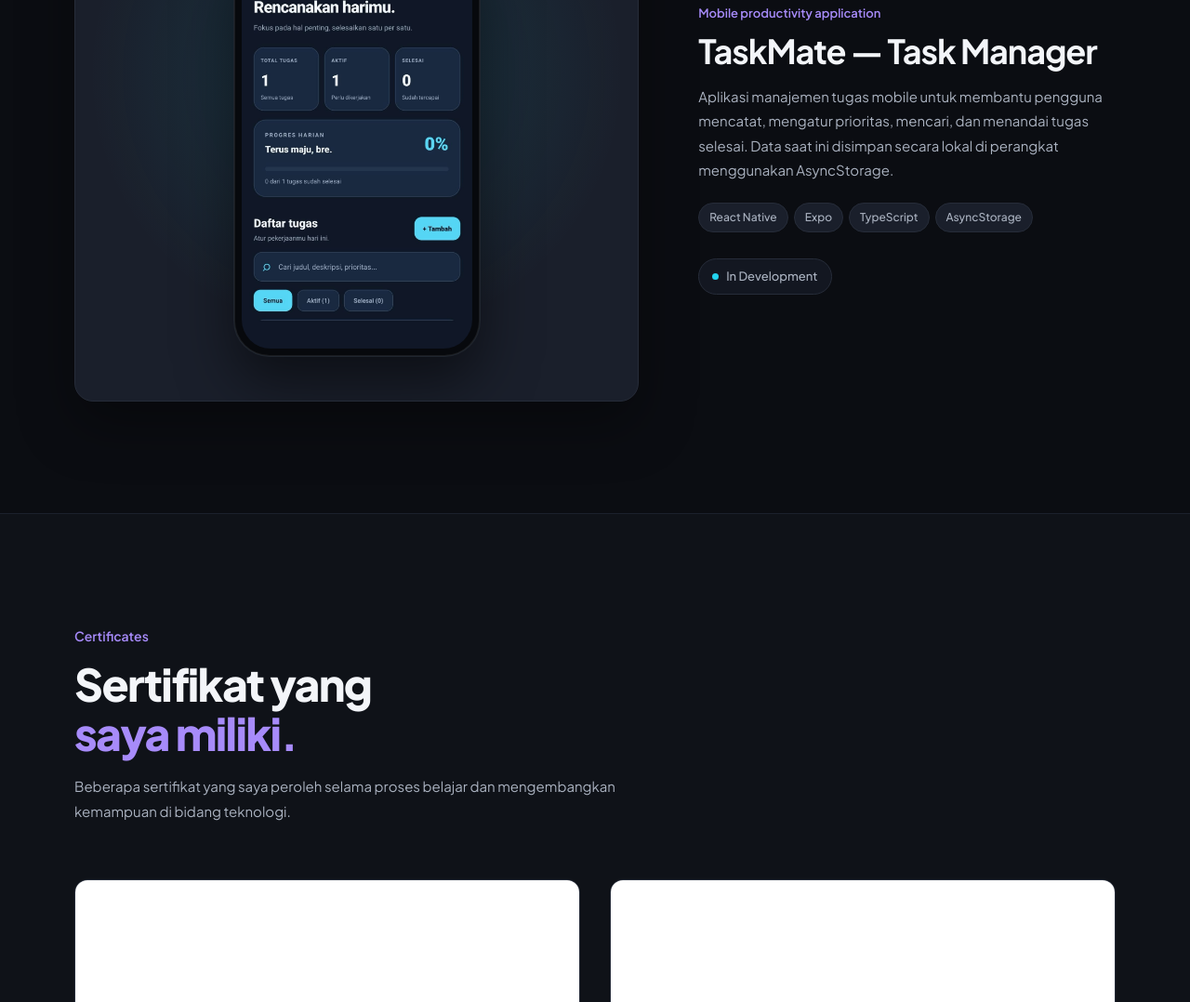
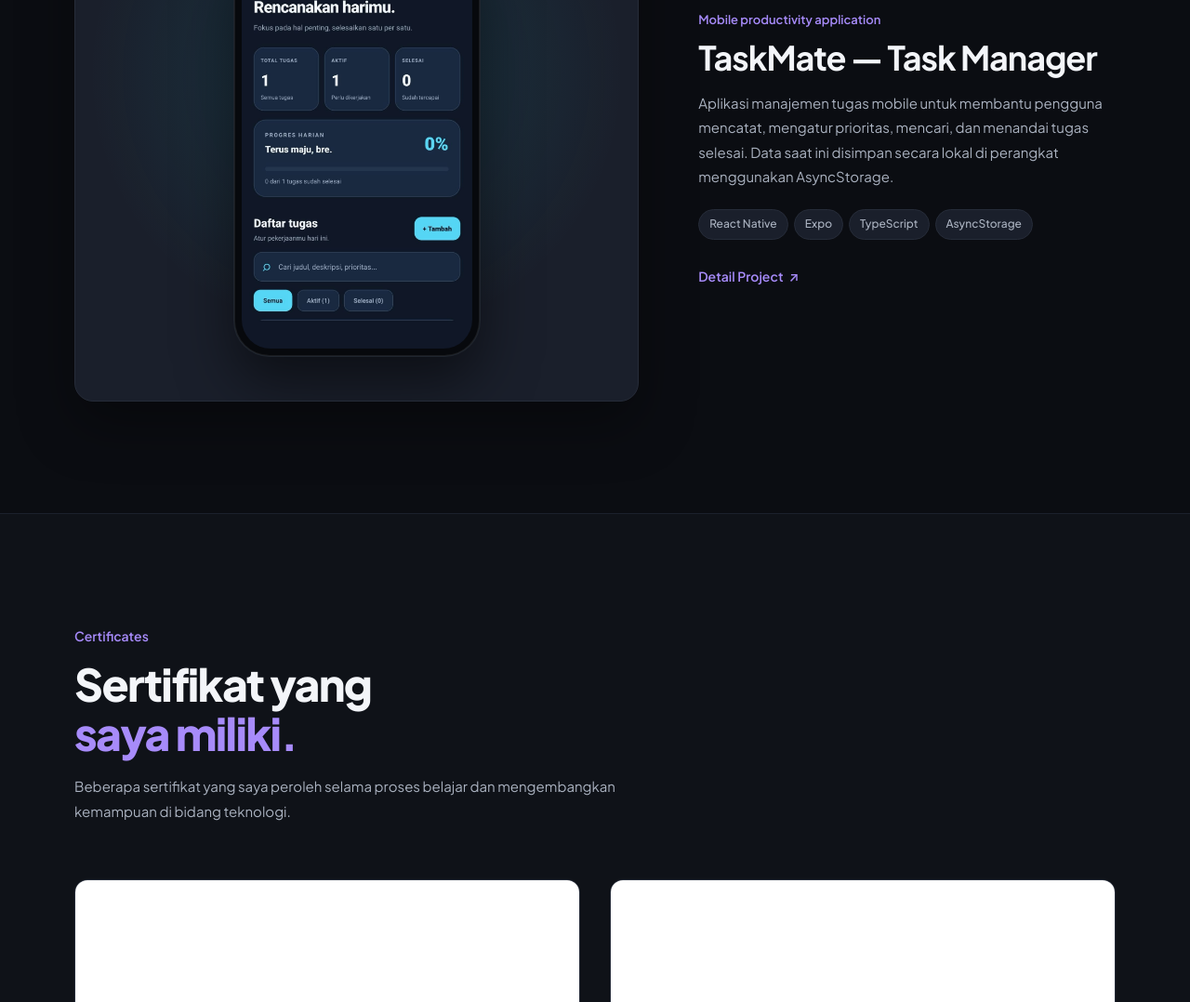
Before and after one commit to abdur135/portofolio, a plain HTML site: page index.html in a window 1280 px wide. Shown: the part 4658-5736 px from the top of the page at 93% size. Drawn offline with Linux system fonts and the light colour scheme.

Commit message:
+ proyek

```diff
--- a/index.html
+++ b/index.html
@@ -612,7 +612,6 @@
                             </a>
 
                         </div>
-
                     </div>
 
                 </article>
@@ -707,7 +706,11 @@
                             <span>React Native</span><span>Expo</span><span>TypeScript</span><span>AsyncStorage</span>
                         </div>
                         <div class="project-links">
-                            <span class="project-link project-status">In Development</span>
+
+                            <a href="https://github.com/abdur135/TaskMate" class="project-link secondary-link">
+                                Detail Project <span>↗</span>
+                            </a>
+
                         </div>
                     </div>
                 </article>
```
